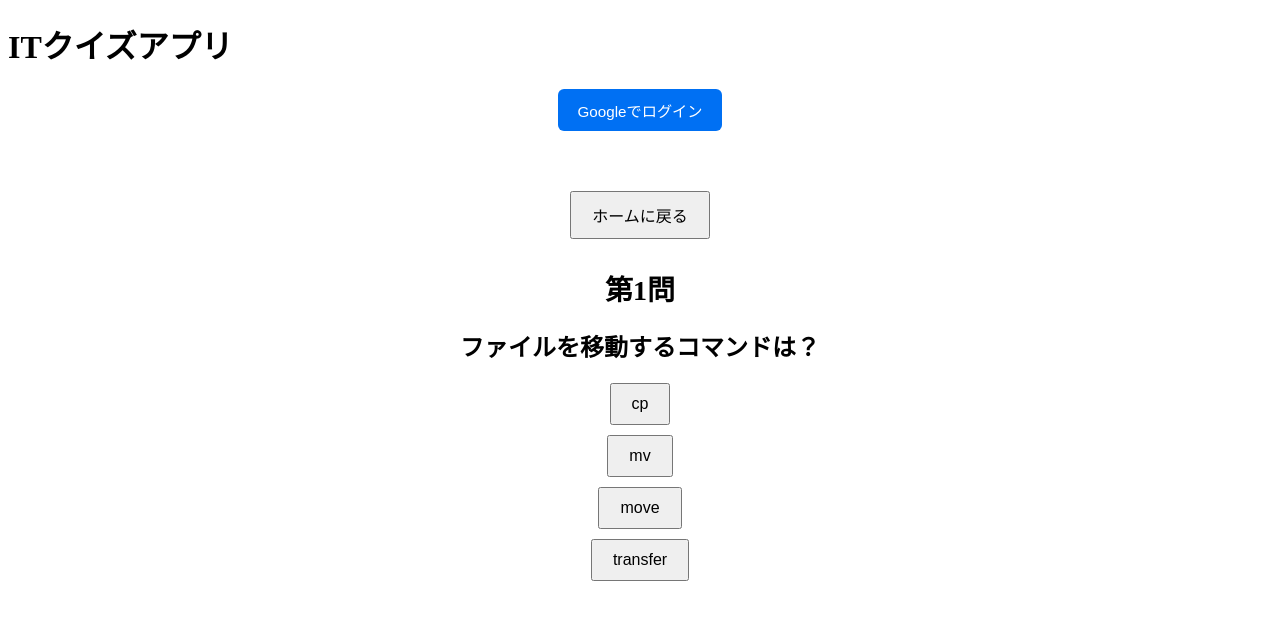
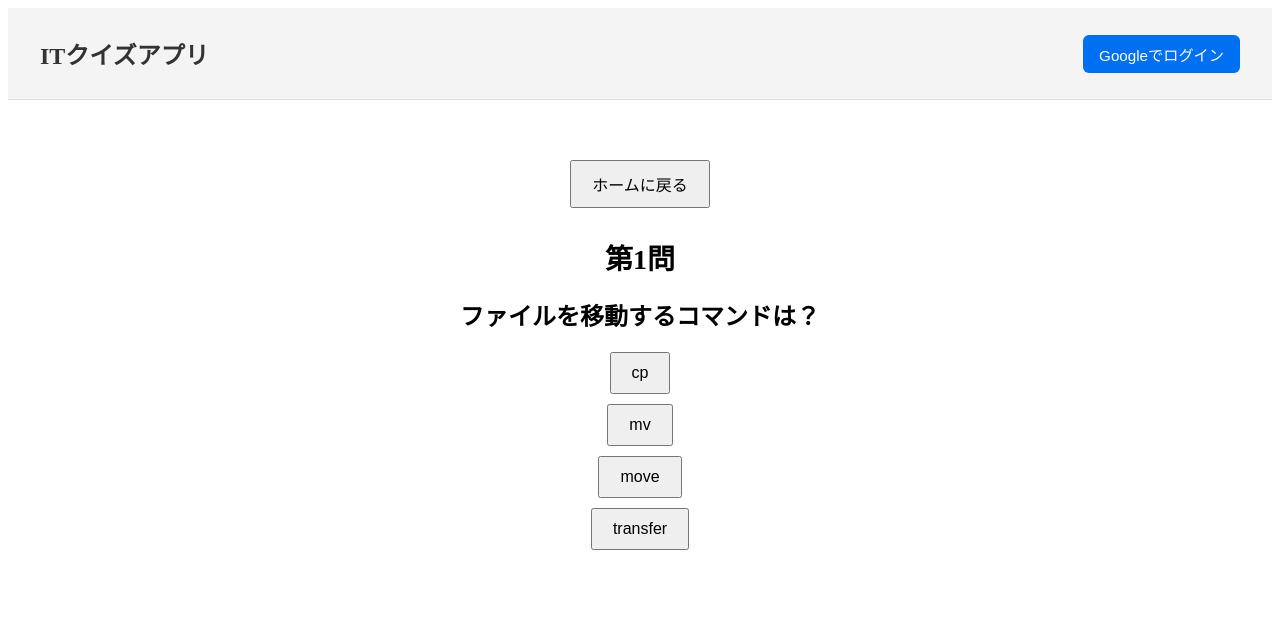
Before and after one commit to mnwdykn/test_quiz, a Next.js app: page /quiz in a window 1280 px wide. Shown: the top 620 px of the page. Built offline with nearby package versions, Linux system fonts and the light colour scheme; no server answers.

Commit message:
ヘッダーUI統一（ClientHeaderにログイン表示を統合）

```diff
--- a/components/ClientHeader.jsx
+++ b/components/ClientHeader.jsx
@@ -1,12 +1,37 @@
-// ClientHeader.jsx
 "use client";
 import LoginButton from "./LoginButton";
+import styles from "./ClientHeader.module.css";
 
 export default function ClientHeader() {
   return (
-    <header>
-      <h1>ITクイズアプリ</h1>
-      <LoginButton />
+    <header className={styles.header}>
+      <h1 className={styles.title}>ITクイズアプリ</h1>
+      <div className={styles.userInfo}>
+        <LoginButton
+          render={({ status, session, signIn, signOut }) => {
+            if (status === "loading") return <p>ログイン確認中...</p>;
+            if (session) {
+              return (
+                <>
+                  <span>{session.user.name} さん</span>
+                  <button className={styles.button} onClick={signOut}>
+                    ログアウト
+                  </button>
+                </>
+              );
+            } else {
+              return (
+                <button
+                  className={styles.button}
+                  onClick={() => signIn("google")}
+                >
+                  Googleでログイン
+                </button>
+              );
+            }
+          }}
+        />
+      </div>
     </header>
   );
 }
--- /dev/null
+++ b/components/ClientHeader.module.css
@@ -0,0 +1,38 @@
+.header {
+  min-height: 64px;
+  display: flex;
+  justify-content: space-between;
+  align-items: center;
+  padding: 12px 32px;
+  background-color: #f4f4f4;
+  border-bottom: 1px solid #ddd;
+}
+
+.title {
+  font-size: 1.5rem;
+  font-weight: bold;
+  color: #333;
+}
+
+.userInfo {
+  display: flex;
+  align-items: center;
+  gap: 12px;
+  font-size: 1rem;
+  color: #333;
+}
+
+.button {
+  padding: 8px 16px;
+  font-size: 0.95rem;
+  border: none;
+  border-radius: 6px;
+  background-color: #0070f3;
+  color: white;
+  cursor: pointer;
+  transition: background-color 0.3s ease;
+}
+
+.button:hover {
+  background-color: #005bb5;
+}
--- a/components/LoginButton.jsx
+++ b/components/LoginButton.jsx
@@ -1,32 +1,15 @@
-// components/LoginButton.jsx
 "use client";
+import { signIn, signOut, useSession } from "next-auth/react";
 
-import { signIn, signOut, useSession } from "next-auth/react";
-import styles from "./LoginButton.module.css";
-
-export default function LoginButton() {
+export default function LoginButton({ render }) {
   const { data: session, status } = useSession();
 
-  if (status === "loading") {
-    return <p className={styles.message}>ログイン状態を確認中...</p>;
-  }
+  if (status === "loading") return render({ status });
 
-  if (session) {
-    return (
-      <div className={styles.container}>
-        <p className={styles.message}>ようこそ、{session.user.name}さん！</p>
-        <button className={styles.button} onClick={() => signOut()}>
-          ログアウト
-        </button>
-      </div>
-    );
-  }
-
-  return (
-    <div className={styles.container}>
-      <button className={styles.button} onClick={() => signIn("google")}>
-        Googleでログイン
-      </button>
-    </div>
-  );
+  return render({
+    status,
+    session,
+    signIn,
+    signOut,
+  });
 }
--- a/components/LoginButton.module.css
+++ /dev/null
@@ -1,26 +0,0 @@
-/* components/LoginButton.module.css */
-.container {
-  text-align: center;
-  margin-bottom: 20px;
-}
-
-.message {
-  font-size: 1rem;
-  margin-bottom: 10px;
-  color: #333;
-}
-
-.button {
-  padding: 10px 20px;
-  font-size: 0.95rem;
-  border: none;
-  border-radius: 6px;
-  background-color: #0070f3;
-  color: white;
-  cursor: pointer;
-  transition: background-color 0.3s ease;
-}
-
-.button:hover {
-  background-color: #005bb5;
-}
```
Also changed, not shown: 1 other file (tests, documents, lock files or other folders).
